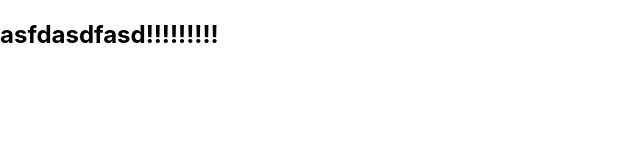
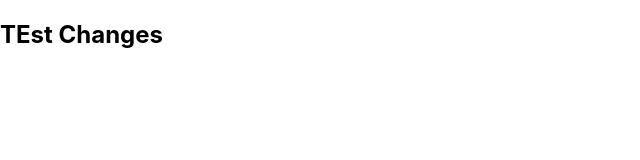
Before and after one commit to abhay-bhati/jenkins-test, a React (Create React App) app: page / in a window 1280 px wide. Shown: the top 160 px of the page, without its empty margins (0-640 px from the left). Built offline with nearby package versions, Linux system fonts and the light colour scheme.

Commit message:
test changes

```diff
--- a/src/App.js
+++ b/src/App.js
@@ -2,7 +2,7 @@
 function App() {
   return (
     <div>
-      <h2>asfdasdfasd!!!!!!!!!</h2>
+      <h2>TEst Changes</h2>
     </div>
   );
 }
```
